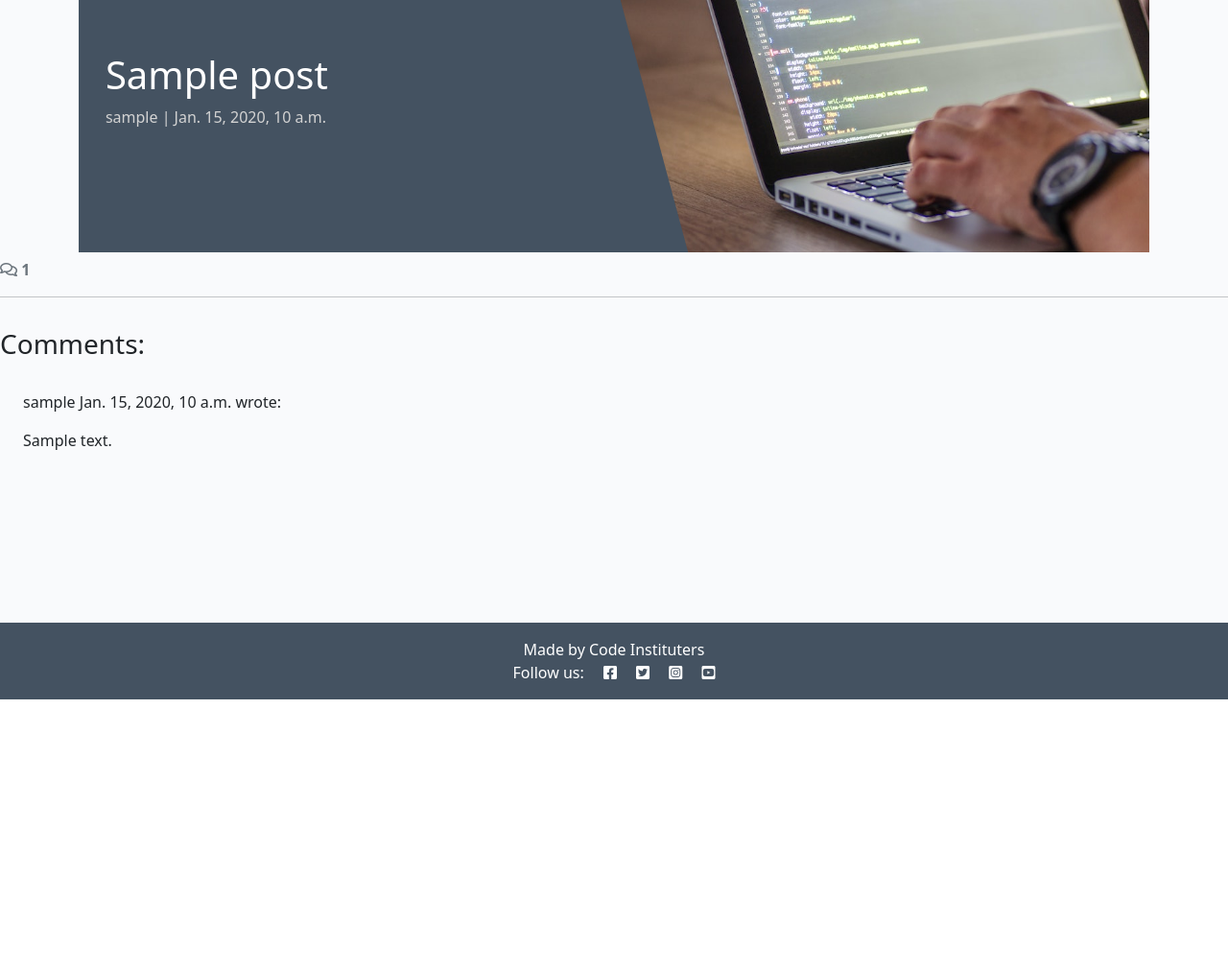
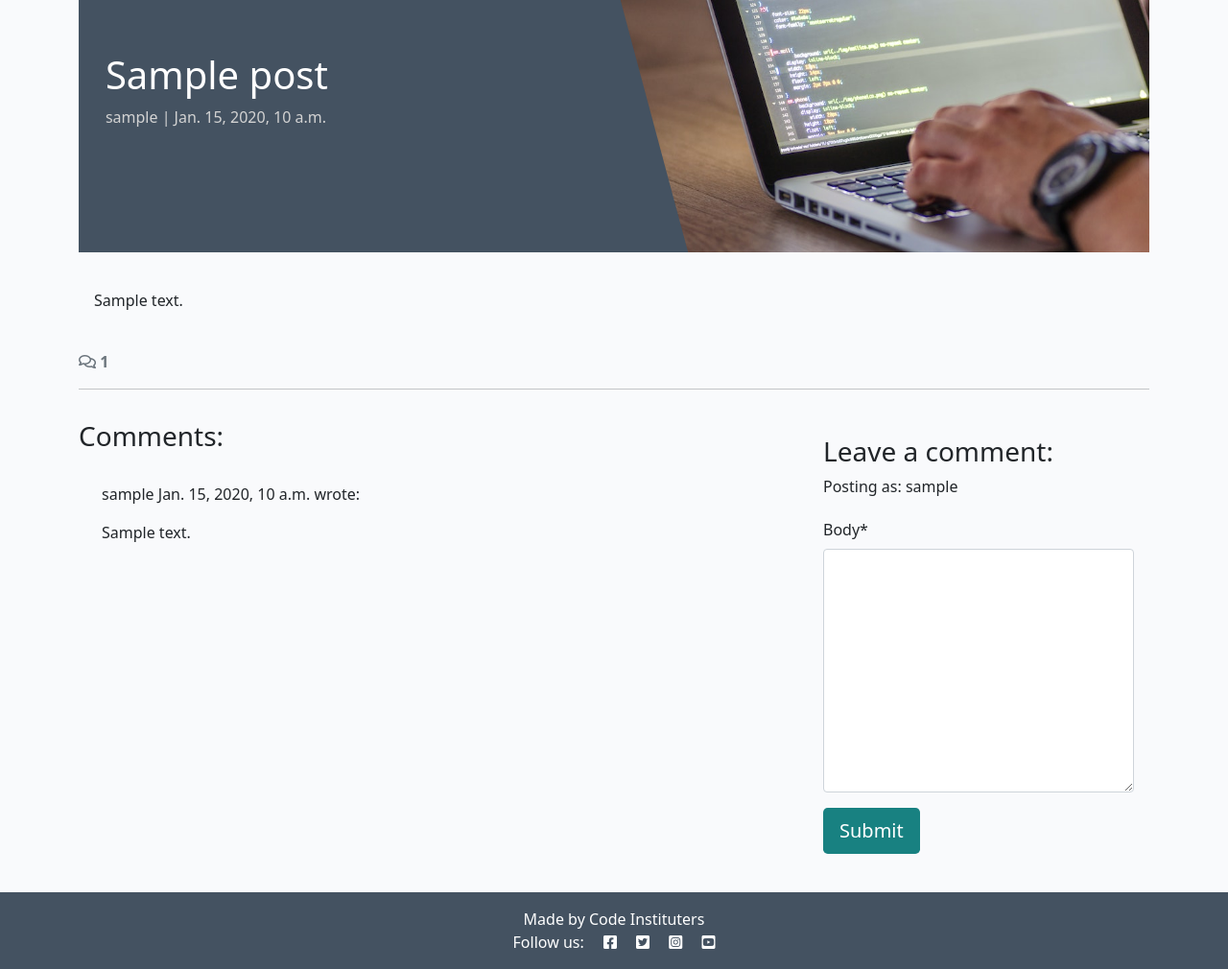
Before and after one commit to IsaHu-dev/django-blog, a Django app: a page that uses blog/templates/blog/post_detail.html in a window 1280 px wide. Shown: the part 71-1081 px from the top of the page at 96% size. Before the commit the page ends 800 px from the top, so only its background shows below. Run offline with Django 5.2, Linux system fonts and the light colour scheme; a user stored in the database is signed in; tables that the repository leaves empty hold one stand-in row (values such as "Sample post"); some libraries are stand-ins or nearby versions.

Commit message:
add comments dialog box

```diff
--- a/blog/templates/blog/post_detail.html
+++ b/blog/templates/blog/post_detail.html
@@ -1,6 +1,8 @@
-{% extends 'base.html' %} {% block content %}
+{% extends 'base.html' %}
 {% load static %}
+{% load crispy_forms_tags %}
 
+{% block content %}
 <div class="masthead">
     <div class="container">
         <div class="row g-0">
@@ -17,6 +19,18 @@
     </div>
 </div>
 
+<div class="container">
+    <div class="row">
+        <div class="col card mb-4  mt-3 left  top">
+            <div class="card-body">
+                <!-- The post content goes inside the card-text. -->
+                <!-- Use the | safe filter inside the template tags -->
+                <p class="card-text">
+                    {{ post.content | safe }}
+                </p>
+            </div>
+        </div>
+    </div>
     <!-- Displaying count of comments -->
     <div class="row">
         <div class="col-12">
@@ -30,35 +44,47 @@
     </div>
     <!-- Displaying Comments -->
     <div class="row">
-    <div class="col-md-8 card mb-4 mt-3">
+        <div class="col-md-8 card mb-4  mt-3 ">
             <h3>Comments:</h3>
             <div class="card-body">
+                <!-- We want a for loop inside the empty control tags to iterate through each comment in comments -->
                 {% for comment in comments %}
                 <div
-          class="p-2 comments
-            {% if not comment.approved and comment.author == user %} faded
-            {% elif not comment.approved %} d-none
-            {% endif %}">
+                    class="p-2 comments{% if not comment.approved and comment.author == user %} faded{% elif not comment.approved %} d-none{% endif %}">
                     <p class="font-weight-bold">
                         {{ comment.author }}
                         <span class="font-weight-normal">
                             {{ comment.created_on }}
-            </span>
-            wrote:
+                        </span> wrote:
                     </p>
                     <div id="comment{{ comment.id }}">
                         {{ comment.body | linebreaks }}
                     </div>
                     {% if not comment.approved and comment.author == user %}
-          <p class="approval">
-            This comment is awaiting approval
-          </p>
+                    <p class="approval">This comment is awaiting approval</p>
                     {% endif %}
                 </div>
-        {% empty %}
-        <p>No comments yet. Be the first to comment!</p>
+                <!-- Our for loop ends here -->
                 {% endfor %}
             </div>
         </div>
+        <!-- Creating New Comments -->
+        <div class="col-md-4 card mb-4  mt-3 ">
+            <div class="card-body">
+                {% if user.is_authenticated %}
+                <h3>Leave a comment:</h3>
+                <p>Posting as: {{ user.username }}</p>
+                <form id="commentForm" method="post" style="margin-top: 1.3em;">
+                    {{ comment_form | crispy }}
+                    {% csrf_token %}
+                    <button id="submitButton" type="submit" class="btn btn-signup btn-lg">Submit</button>
+                </form>
+                {% else %}
+                <p>Log in to leave a comment</p>
+                {% endif %}
             </div>
+        </div>
+    </div>
+</div>
+
 {% endblock content %}
--- a/blog/views.py
+++ b/blog/views.py
@@ -1,7 +1,9 @@
 from django.shortcuts import render, get_object_or_404
 from django.views import generic
+from django.contrib import messages
 from .models import Post
 from .forms import CommentForm
+
 
 
 # Create your views here.
@@ -51,6 +53,6 @@ def post_detail(request, slug):
             "post": post,
             "comments": comments,
             "comment_count": comment_count,
-            "comment_form": comment_form
+            "comment_form": comment_form,
         },
     )
--- a/codestar/settings.py
+++ b/codestar/settings.py
@@ -36,11 +36,16 @@ INSTALLED_APPS = [
     'django_summernote',
     'blog',
     'about',
+    'crispy_forms',
+    'crispy_bootstrap5',
 ]
 
 SITE_ID = 1
 LOGIN_REDIRECT_URL = '/'
 LOGOUT_REDIRECT_URL = '/'
+
+CRISPY_ALLOWED_TEMPLATE_PACKS = "bootstrap5"
+CRISPY_TEMPLATE_PACK = "bootstrap5"
 
 
 MIDDLEWARE = [
--- a/requirements.txt
+++ b/requirements.txt
@@ -1,7 +1,9 @@
 asgiref==3.8.1
+crispy-bootstrap5==0.7
 dj-database-url==0.5.0
 Django==4.2.17
 django-allauth==0.57.2
+django-crispy-forms==2.3
 django-summernote==0.8.20.0
 gunicorn==23.0.0
 oauthlib==3.2.2
```
Lines whose indentation alone changed are shown as unchanged.
